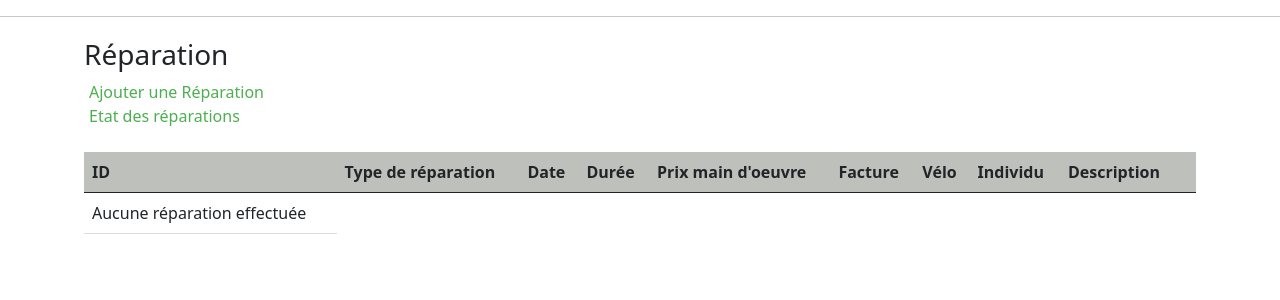
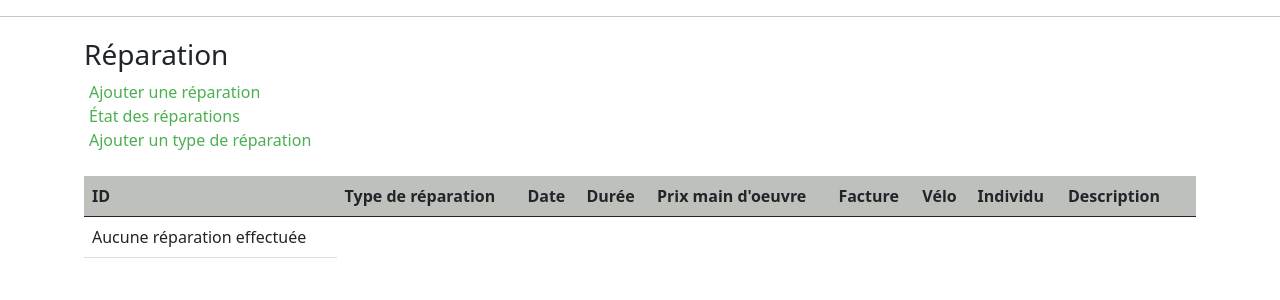
Before and after one commit to TimotheSandt/SAE1.03-1.04, a Flask app: template www/templates/reparation/show_reparation.html in a window 1280 px wide. Shown: the part 56-356 px from the top of the page. Run offline with Flask 3, Linux system fonts and the light colour scheme; the template is opened without the code that fills it, so the values that code supplies are empty; some libraries are stand-ins or nearby versions.

Commit message:
ajout add_type_reparation

```diff
--- a/www/app.py
+++ b/www/app.py
@@ -76,7 +76,9 @@ def activate_db_options(db):
 def show_accueil():
     return render_template('layout.html')
 
+################################
 ########### Individu ###########
+################################
 
 @app.route('/compte/add', methods=['GET'])
 def add_individu():
@@ -491,6 +493,31 @@ def valid_etat_location():
     print(individu)
     return render_etat_location(individu)
 
+
+#######################################
+########### Type reparation ###########
+#######################################
+
+@app.route('/type_reparation/add', methods=['GET'])
+def add_type_reparation():
+    return render_template('type_reparation/add_type_reparation.html')
+
+
+@app.route('/type_reparation/add', methods=['POST'])
+def valid_add_type_reparation():
+    mycursor = get_db().cursor()
+    sql =   ''' INSERT INTO Type_reparation(libelle_type_reparation)
+                VALUES (%s);
+            '''
+    libelle = request.form['libelle']
+    values = (libelle,)
+
+    mycursor.execute(sql, values)
+    get_db().commit()
+    return redirect('/')
+
+
+
 ##################################
 ########### Réparation ###########
 ##################################
@@ -783,7 +810,7 @@ def render_etat_reparation(id_individu):
     reparations = mycursor.fetchall()
 
 
-    # recherche  des statistiques
+    # recherche des statistiques
     mycursor = get_db().cursor()
     sql =   ''' SELECT ROUND(SUM(Reparation.prix_main_d_oeuvre), 2) AS montant_total, COUNT(Reparation.code_reparation) AS nb, SUM(Reparation.duree_reparation + 1) AS duree_total
                 FROM Reparation
--- a/www/templates/reparation/show_reparation.html
+++ b/www/templates/reparation/show_reparation.html
@@ -9,9 +9,11 @@ Réparation
 
 
 <h3>Réparation</h3>
-<a href="/reparation/add">Ajouter une Réparation</a>
+<a href="/reparation/add">Ajouter une réparation</a>
 <br>
-<a href="/reparation/etat/">Etat des réparations</a>
+<a href="/reparation/etat/">État des réparations</a>
+<br>
+<a href="/type_reparation/add/">Ajouter un type de réparation</a>
 <br><br>
 
 <table class="table">
```
Also changed, not shown: www/templates/type_reparation/add_type_reparation.html (added, +22 -0 lines).
